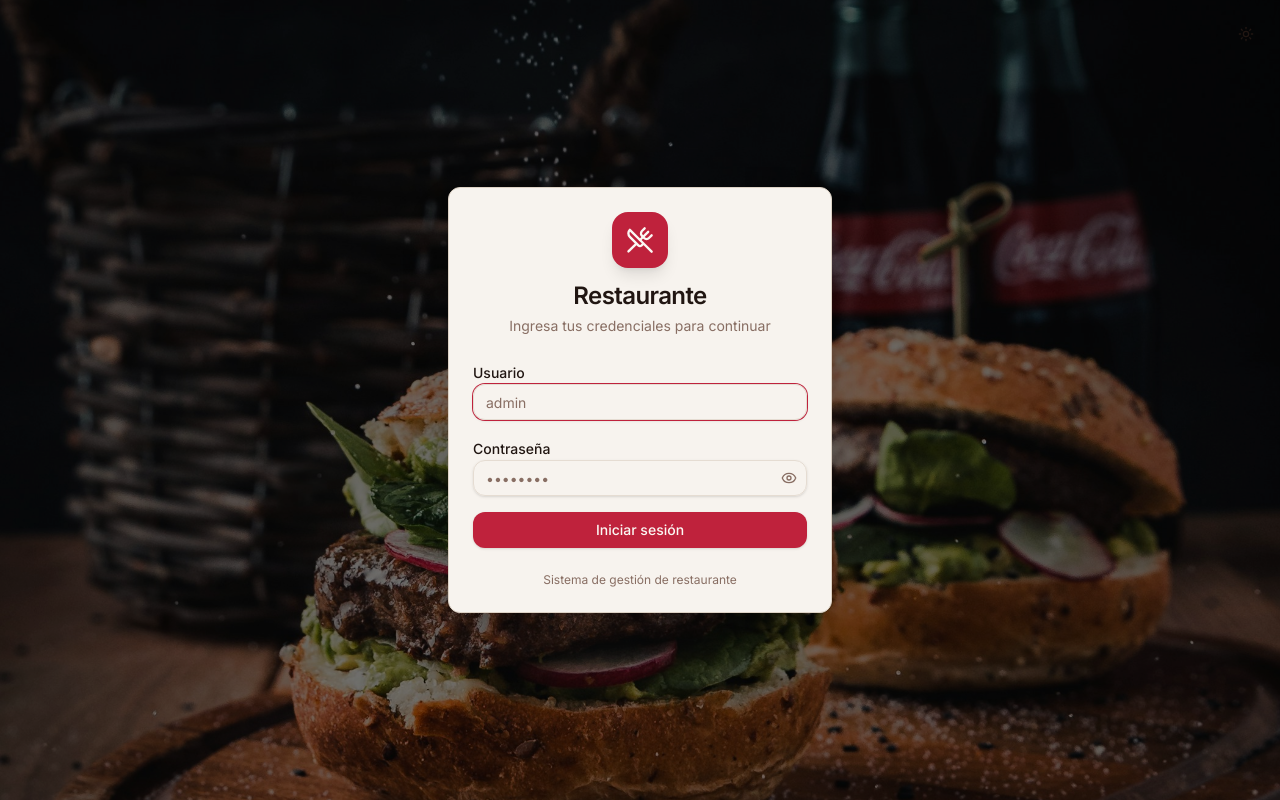
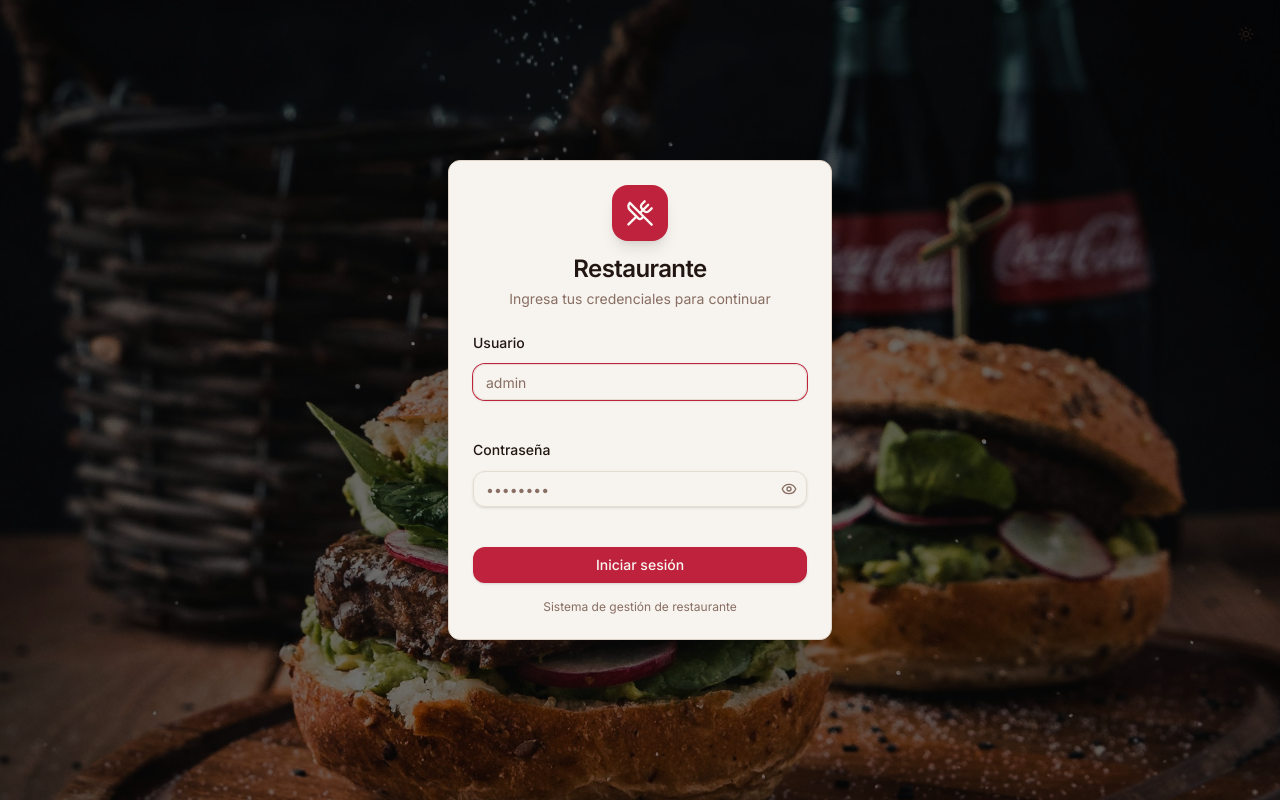
Before and after one commit to cuevacelis/restaurant-app, a Next.js app: page /login in a window 1280 px wide. Built offline with nearby package versions, Linux system fonts and the light colour scheme.

Commit message:
feat: implement custom Field components for form handling

```diff
--- a/app/(not-auth)/login/page.tsx
+++ b/app/(not-auth)/login/page.tsx
@@ -3,12 +3,11 @@
 import { useState } from "react";
 import Image from "next/image";
 import { UtensilsCrossed, Eye, EyeOff } from "lucide-react";
-import { useForm } from "react-hook-form";
+import { Controller, useForm } from "react-hook-form";
 import { zodResolver } from "@hookform/resolvers/zod";
 import { z } from "zod";
 import { Button } from "@/components/ui/button";
 import { Input } from "@/components/ui/input";
-import { Label } from "@/components/ui/label";
 import {
   Card,
   CardContent,
@@ -16,6 +15,12 @@ import {
   CardHeader,
   CardTitle,
 } from "@/components/ui/card";
+import {
+  Field,
+  FieldError,
+  FieldGroup,
+  FieldLabel,
+} from "@/components/ui/field";
 import { ThemeToggle } from "@/components/theme-toggle";
 import { useLogin } from "./services/useLogin";
 
@@ -31,11 +36,7 @@ export default function LoginPage() {
 
   const { mutate: login, isPending } = useLogin();
 
-  const {
-    register,
-    handleSubmit,
-    formState: { errors },
-  } = useForm<LoginFormData>({
+  const { control, handleSubmit } = useForm<LoginFormData>({
     resolver: zodResolver(loginSchema),
     defaultValues: { username: "", password: "" },
   });
@@ -78,36 +79,43 @@ export default function LoginPage() {
           </CardHeader>
 
           <CardContent>
-            <form onSubmit={handleSubmit(onSubmit)} className="space-y-4">
-              <div className="space-y-2">
-                <Label htmlFor="username">Usuario</Label>
+            <form onSubmit={handleSubmit(onSubmit)}>
+              <FieldGroup>
+                <Controller
+                  name="username"
+                  control={control}
+                  render={({ field, fieldState }) => (
+                    <Field data-invalid={fieldState.invalid}>
+                      <FieldLabel htmlFor="username">Usuario</FieldLabel>
                       <Input
                         id="username"
                         type="text"
                         placeholder="admin"
                         disabled={isPending}
                         autoFocus
-                  aria-invalid={!!errors.username}
-                  {...register("username")}
+                        aria-invalid={fieldState.invalid}
+                        {...field}
                       />
-                {errors.username && (
-                  <p role="alert" className="text-xs text-destructive">
-                    {errors.username.message}
-                  </p>
+                      <FieldError errors={[fieldState.error]} />
+                    </Field>
                   )}
-              </div>
+                />
 
-              <div className="space-y-2">
-                <Label htmlFor="password">Contraseña</Label>
+                <Controller
+                  name="password"
+                  control={control}
+                  render={({ field, fieldState }) => (
+                    <Field data-invalid={fieldState.invalid}>
+                      <FieldLabel htmlFor="password">Contraseña</FieldLabel>
                       <div className="relative">
                         <Input
                           id="password"
                           type={showPassword ? "text" : "password"}
                           placeholder="••••••••"
                           disabled={isPending}
-                    aria-invalid={!!errors.password}
+                          aria-invalid={fieldState.invalid}
                           className="pr-10"
-                    {...register("password")}
+                          {...field}
                         />
                         <Button
                           type="button"
@@ -124,19 +132,18 @@ export default function LoginPage() {
                           )}
                         </Button>
                       </div>
-                {errors.password && (
-                  <p role="alert" className="text-xs text-destructive">
-                    {errors.password.message}
-                  </p>
+                      <FieldError errors={[fieldState.error]} />
+                    </Field>
                   )}
-              </div>
+                />
 
                 <Button type="submit" className="w-full" disabled={isPending}>
                   {isPending ? "Iniciando sesión..." : "Iniciar sesión"}
                 </Button>
+              </FieldGroup>
             </form>
 
-            <p className="mt-6 text-center text-xs text-muted-foreground">
+            <p className="mt-4 text-center text-xs text-muted-foreground">
               Sistema de gestión de restaurante
             </p>
           </CardContent>
--- /dev/null
+++ b/components/ui/field.tsx
@@ -0,0 +1,244 @@
+"use client"
+
+import { useMemo } from "react"
+import { cva, type VariantProps } from "class-variance-authority"
+
+import { cn } from "@/lib/utils"
+import { Label } from "@/components/ui/label"
+import { Separator } from "@/components/ui/separator"
+
+function FieldSet({ className, ...props }: React.ComponentProps<"fieldset">) {
+  return (
+    <fieldset
+      data-slot="field-set"
+      className={cn(
+        "flex flex-col gap-6",
+        "has-[>[data-slot=checkbox-group]]:gap-3 has-[>[data-slot=radio-group]]:gap-3",
+        className
+      )}
+      {...props}
+    />
+  )
+}
+
+function FieldLegend({
+  className,
+  variant = "legend",
+  ...props
+}: React.ComponentProps<"legend"> & { variant?: "legend" | "label" }) {
+  return (
+    <legend
+      data-slot="field-legend"
+      data-variant={variant}
+      className={cn(
+        "mb-3 font-medium",
+        "data-[variant=legend]:text-base",
+        "data-[variant=label]:text-sm",
+        className
+      )}
+      {...props}
+    />
+  )
+}
+
+function FieldGroup({ className, ...props }: React.ComponentProps<"div">) {
+  return (
+    <div
+      data-slot="field-group"
+      className={cn(
+        "group/field-group @container/field-group flex w-full flex-col gap-7 data-[slot=checkbox-group]:gap-3 [&>[data-slot=field-group]]:gap-4",
+        className
+      )}
+      {...props}
+    />
+  )
+}
+
+const fieldVariants = cva(
+  "group/field data-[invalid=true]:text-destructive flex w-full gap-3",
+  {
+    variants: {
+      orientation: {
+        vertical: ["flex-col [&>*]:w-full [&>.sr-only]:w-auto"],
+        horizontal: [
+          "flex-row items-center",
+          "[&>[data-slot=field-label]]:flex-auto",
+          "has-[>[data-slot=field-content]]:[&>[role=checkbox],[role=radio]]:mt-px has-[>[data-slot=field-content]]:items-start",
+        ],
+        responsive: [
+          "@md/field-group:flex-row @md/field-group:items-center @md/field-group:[&>*]:w-auto flex-col [&>*]:w-full [&>.sr-only]:w-auto",
+          "@md/field-group:[&>[data-slot=field-label]]:flex-auto",
+          "@md/field-group:has-[>[data-slot=field-content]]:items-start @md/field-group:has-[>[data-slot=field-content]]:[&>[role=checkbox],[role=radio]]:mt-px",
+        ],
+      },
+    },
+    defaultVariants: {
+      orientation: "vertical",
+    },
+  }
+)
+
+function Field({
+  className,
+  orientation = "vertical",
+  ...props
+}: React.ComponentProps<"div"> & VariantProps<typeof fieldVariants>) {
+  return (
+    <div
+      role="group"
+      data-slot="field"
+      data-orientation={orientation}
+      className={cn(fieldVariants({ orientation }), className)}
+      {...props}
+    />
+  )
+}
+
+function FieldContent({ className, ...props }: React.ComponentProps<"div">) {
+  return (
+    <div
+      data-slot="field-content"
+      className={cn(
+        "group/field-content flex flex-1 flex-col gap-1.5 leading-snug",
+        className
+      )}
+      {...props}
+    />
+  )
+}
+
+function FieldLabel({
+  className,
+  ...props
+}: React.ComponentProps<typeof Label>) {
+  return (
+    <Label
+      data-slot="field-label"
+      className={cn(
+        "group/field-label peer/field-label flex w-fit gap-2 leading-snug group-data-[disabled=true]/field:opacity-50",
+        "has-[>[data-slot=field]]:w-full has-[>[data-slot=field]]:flex-col has-[>[data-slot=field]]:rounded-md has-[>[data-slot=field]]:border [&>[data-slot=field]]:p-4",
+        "has-data-[state=checked]:bg-primary/5 has-data-[state=checked]:border-primary dark:has-data-[state=checked]:bg-primary/10",
+        className
+      )}
+      {...props}
+    />
+  )
+}
+
+function FieldTitle({ className, ...props }: React.ComponentProps<"div">) {
+  return (
+    <div
+      data-slot="field-label"
+      className={cn(
+        "flex w-fit items-center gap-2 text-sm font-medium leading-snug group-data-[disabled=true]/field:opacity-50",
+        className
+      )}
+      {...props}
+    />
+  )
+}
+
+function FieldDescription({ className, ...props }: React.ComponentProps<"p">) {
+  return (
+    <p
+      data-slot="field-description"
+      className={cn(
+        "text-muted-foreground text-sm font-normal leading-normal group-has-[[data-orientation=horizontal]]/field:text-balance",
+        "nth-last-2:-mt-1 last:mt-0 [[data-variant=legend]+&]:-mt-1.5",
+        "[&>a:hover]:text-primary [&>a]:underline [&>a]:underline-offset-4",
+        className
+      )}
+      {...props}
+    />
+  )
+}
+
+function FieldSeparator({
+  children,
+  className,
+  ...props
+}: React.ComponentProps<"div"> & {
+  children?: React.ReactNode
+}) {
+  return (
+    <div
+      data-slot="field-separator"
+      data-content={!!children}
+      className={cn(
+        "relative -my-2 h-5 text-sm group-data-[variant=outline]/field-group:-mb-2",
+        className
+      )}
+      {...props}
+    >
+      <Separator className="absolute inset-0 top-1/2" />
+      {children && (
+        <span
+          className="bg-background text-muted-foreground relative mx-auto block w-fit px-2"
+          data-slot="field-separator-content"
+        >
+          {children}
+        </span>
+      )}
+    </div>
+  )
+}
+
+function FieldError({
+  className,
+  children,
+  errors,
+  ...props
+}: React.ComponentProps<"div"> & {
+  errors?: Array<{ message?: string } | undefined>
+}) {
+  const content = useMemo(() => {
+    if (children) {
+      return children
+    }
+
+    if (!errors) {
+      return null
+    }
+
+    if (errors?.length === 1 && errors[0]?.message) {
+      return errors[0].message
+    }
+
+    return (
+      <ul className="ml-4 flex list-disc flex-col gap-1">
+        {errors.map(
+          (error, index) =>
+            error?.message && <li key={index}>{error.message}</li>
+        )}
+      </ul>
+    )
+  }, [children, errors])
+
+  if (!content) {
+    return null
+  }
+
+  return (
+    <div
+      role="alert"
+      data-slot="field-error"
+      className={cn("text-destructive text-sm font-normal", className)}
+      {...props}
+    >
+      {content}
+    </div>
+  )
+}
+
+export {
+  Field,
+  FieldLabel,
+  FieldDescription,
+  FieldError,
+  FieldGroup,
+  FieldLegend,
+  FieldSeparator,
+  FieldSet,
+  FieldContent,
+  FieldTitle,
+}
--- a/package.json
+++ b/package.json
@@ -14,6 +14,8 @@
   "dependencies": {
     "@base-ui/react": "^1.2.0",
     "@hookform/resolvers": "^5.2.2",
+    "@radix-ui/react-label": "^2.1.8",
+    "@radix-ui/react-separator": "^1.1.8",
     "@tanstack/react-query": "^5.90.21",
     "@tanstack/react-query-devtools": "^5.91.3",
     "bcryptjs": "^3.0.3",
```
Also changed, not shown: 1 other file (tests, documents, lock files or other folders). Lines whose indentation alone changed are shown as unchanged.
